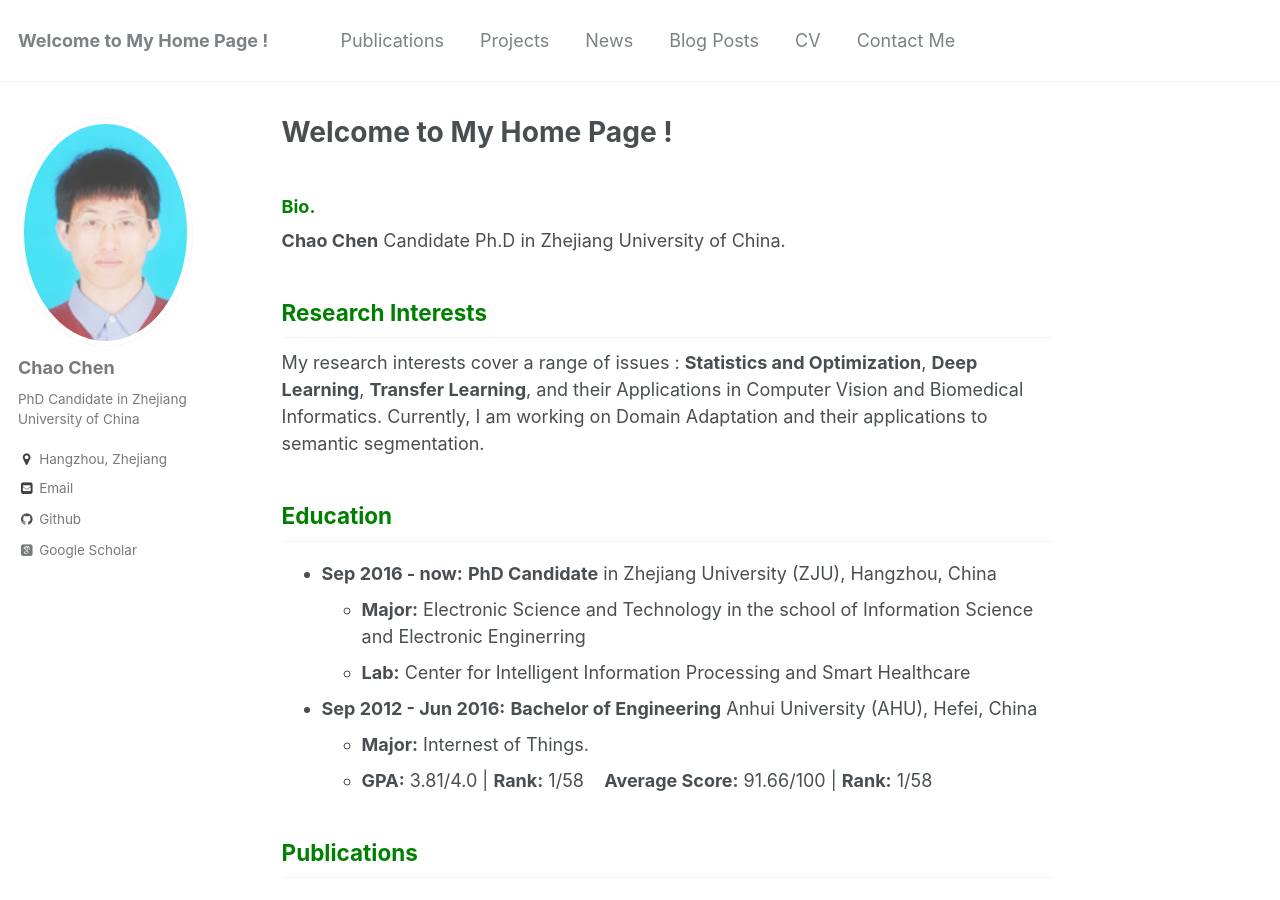
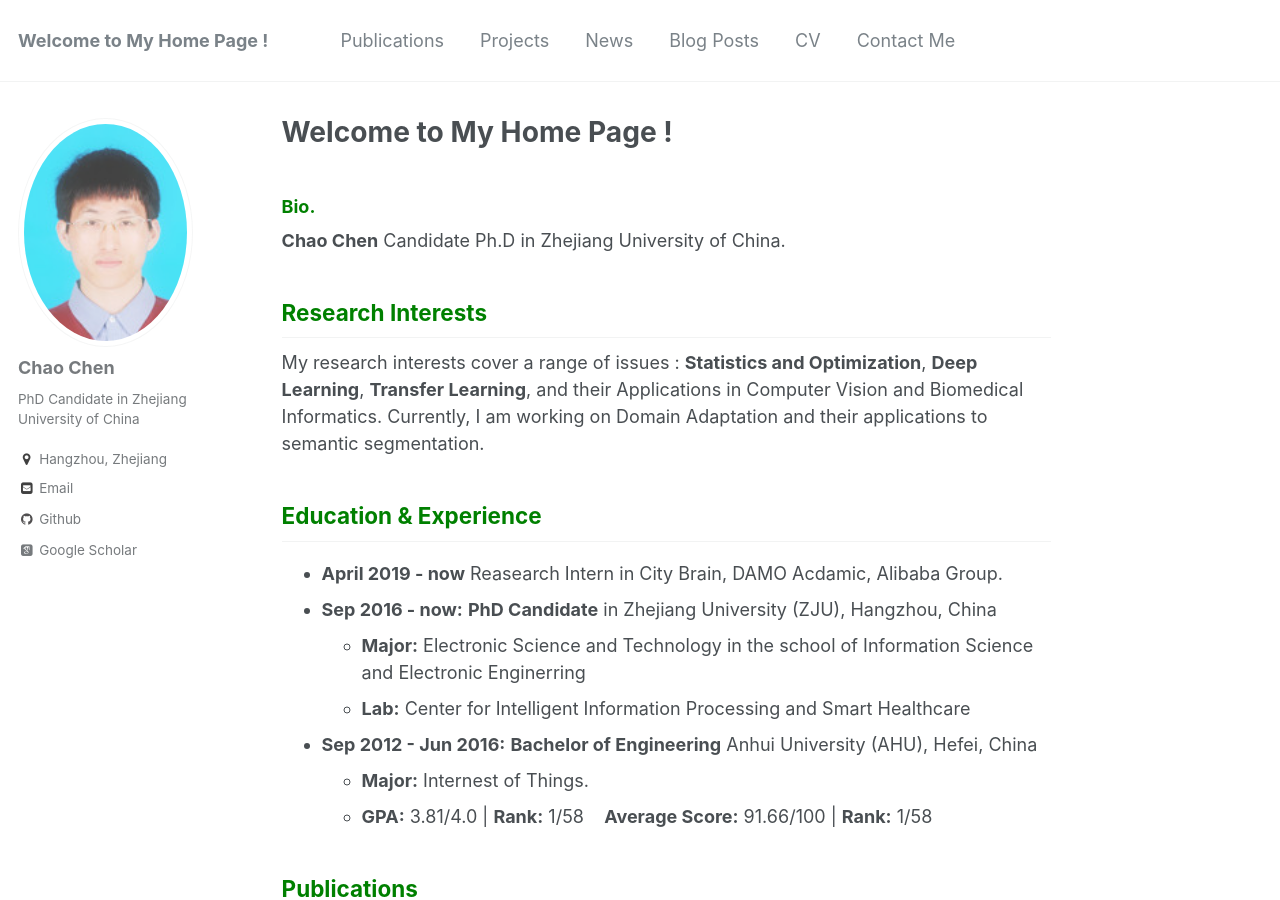
Before and after one commit to chenchao666/chenchao666.github.io, a Jekyll site: the page built from _pages/about.md, in a window 1280 px wide and 900 px high. Built offline with Jekyll 4.4.1, drawn with Linux system fonts in a browser that asks for light colours; some web fonts are replaced.

Commit message:
Update about.md

```diff
--- a/_pages/about.md
+++ b/_pages/about.md
@@ -14,7 +14,8 @@ redirect_from:
 ## <span style="color: green"> Research Interests </span>
 My research interests cover a range of issues : **Statistics and Optimization**, **Deep Learning**, **Transfer Learning**, and their Applications in Computer Vision and Biomedical Informatics. Currently, I am working on Domain Adaptation and their applications to semantic segmentation.
 
-## <span style="color: green"> Education </span>
+## <span style="color: green"> Education & Experience </span>
+*  **April 2019 - now** Reasearch Intern in City Brain, DAMO Acdamic, Alibaba Group.
 * **Sep 2016 - now:** **PhD Candidate** in Zhejiang University (ZJU), Hangzhou, China
   - **Major:**  Electronic Science and Technology in the school of Information Science and Electronic Enginerring
   - **Lab:** Center for Intelligent Information Processing and Smart Healthcare
```
